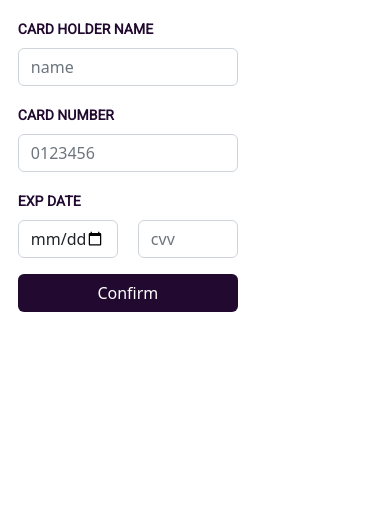
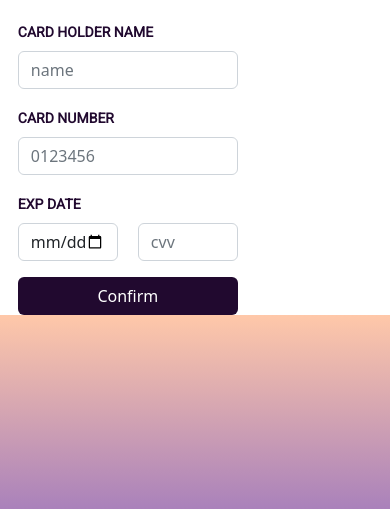
Before and after one commit to danimastandrea/InteractiveCard, a website: page index.html in a window 390 px wide. Shown: the part 335-844 px from the top of the page. Drawn offline with nearby package versions, Linux system fonts and the light colour scheme.

Commit message:
background fixed

```diff
--- a/scss/style.scss
+++ b/scss/style.scss
@@ -1,16 +1,18 @@
 $titles:'Heebo', sans-serif;
 
+body{
 
+    &{
+        background-image: linear-gradient(to left,rgba(255,255,255,1)70%, #3b41c5 0%, #a981bb 49%, #ffc8a9 100% 30%)!important;
+        margin-top:-3px;
+
+    }
 section{
 display: flex;
 flex-direction: row-reverse;
 height: 650px;
 
-&{
-    background-image: linear-gradient(to left,rgba(255,255,255,1)70%, #3b41c5 0%, #a981bb 49%, #ffc8a9 100% 30%)!important;
-    margin-top:-3px;
 
-}
 
     .cards{
     flex-basis: 35%;
@@ -154,15 +156,18 @@ height: 650px;
     }
 
 }
-
+}
 @media (max-width: 768px){
-    section{
-        flex-direction: column-reverse;
+    body{
         &{
             background-image: linear-gradient(to top,rgba(255,255,255,1)70%, #3b41c5 0%, #a981bb 49%, #ffc8a9 100% 30%)!important;
             margin-top:-3px;
 
         }
+
+    section{
+        flex-direction: column-reverse;
+
         .cards{
             flex-basis: 5%;
             max-width: 700px;
@@ -211,3 +216,4 @@ height: 650px;
     }
 }
 }
+}
```
Also changed, not shown: scss/style.css, 1 other file.
